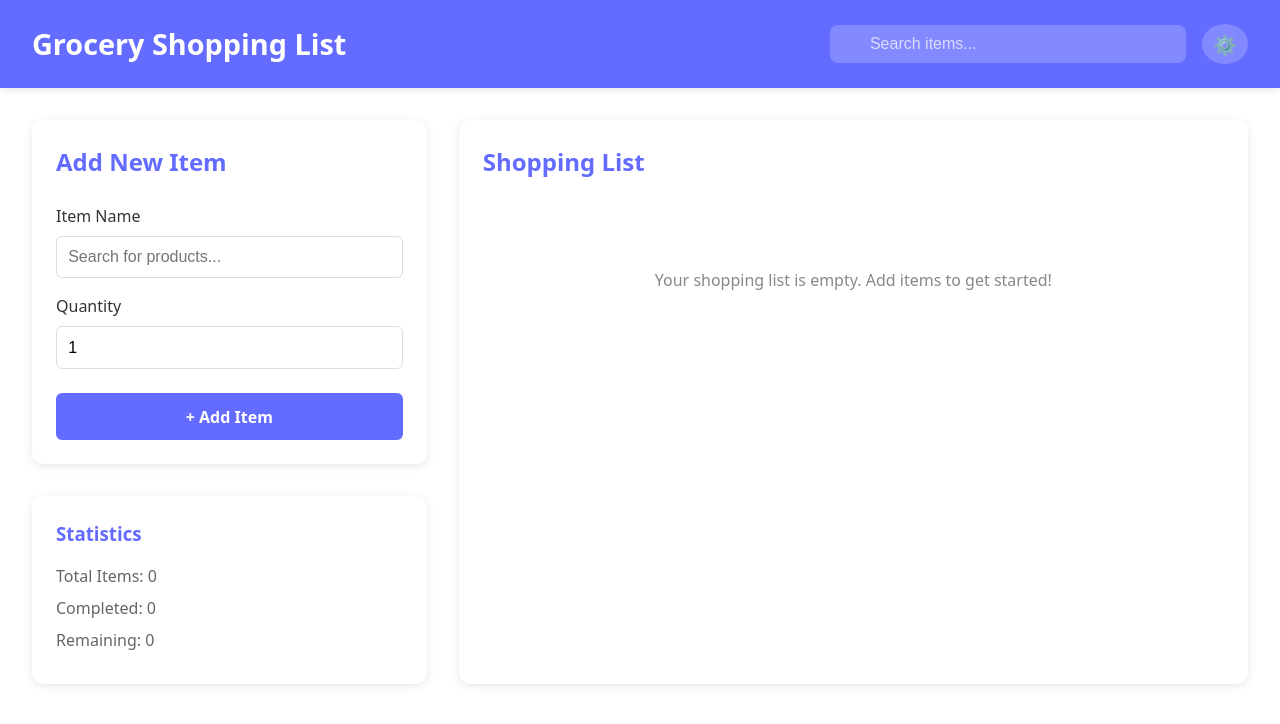
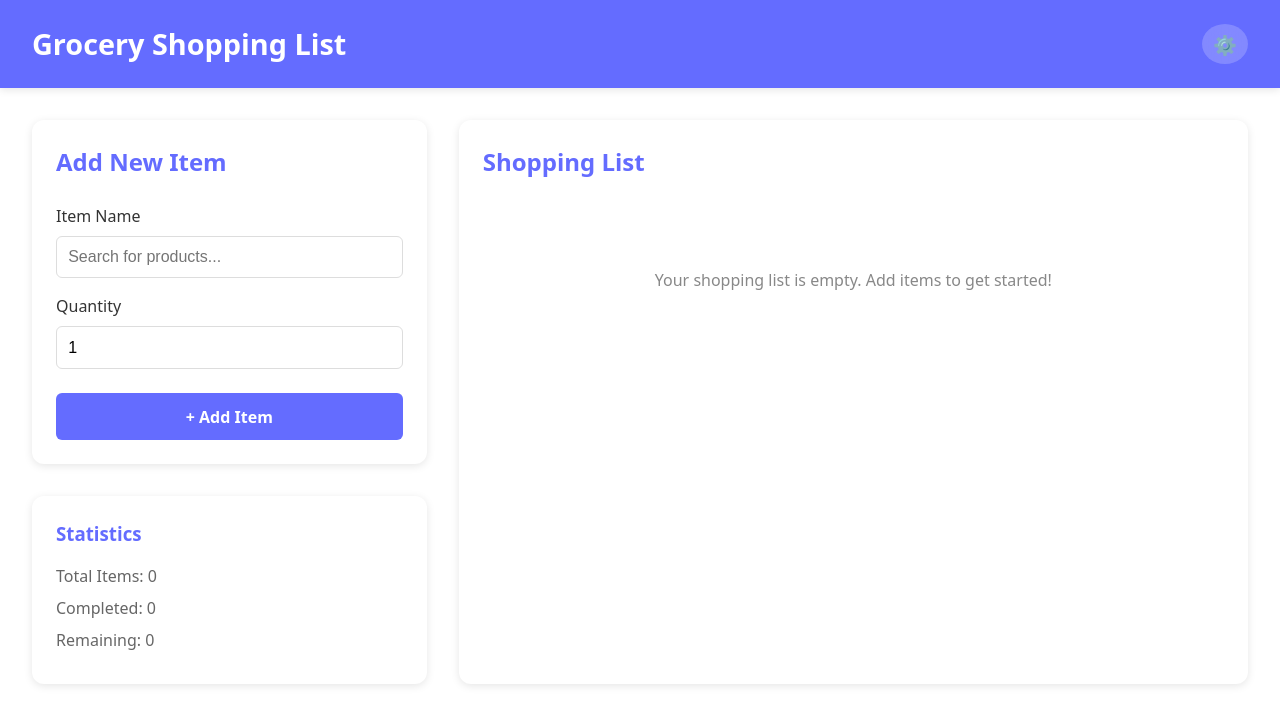
Before and after one commit to ChristopherP0lanco/Shopping-List, a React (Vite) app in the folder client/: page / in a window 1280 px wide. Shown: the top 724 px of the page. Built offline with nearby package versions, Linux system fonts and the light colour scheme.

Commit message:
Removal of search bar in header

```diff
--- a/client/src/App.css
+++ b/client/src/App.css
@@ -34,10 +34,6 @@
   display: flex;
   align-items: center;
   gap: 1rem;
-}
-
-.search-container {
-  position: relative;
 }
 
 .search-bar {
--- a/client/src/App.jsx
+++ b/client/src/App.jsx
@@ -85,15 +85,6 @@ function App() {
       <header className="header">
         <h1>Grocery Shopping List</h1>
         <div className="header-controls">
-          <div className="search-container">
-            <input
-              type="text"
-              placeholder="Search items..."
-              value={searchQuery}
-              onChange={(e) => setSearchQuery(e.target.value)}
-              className="search-bar"
-            />
-          </div>
           <button
             className="profile-button"
             onClick={() => setShowSettings(!showSettings)}
```
